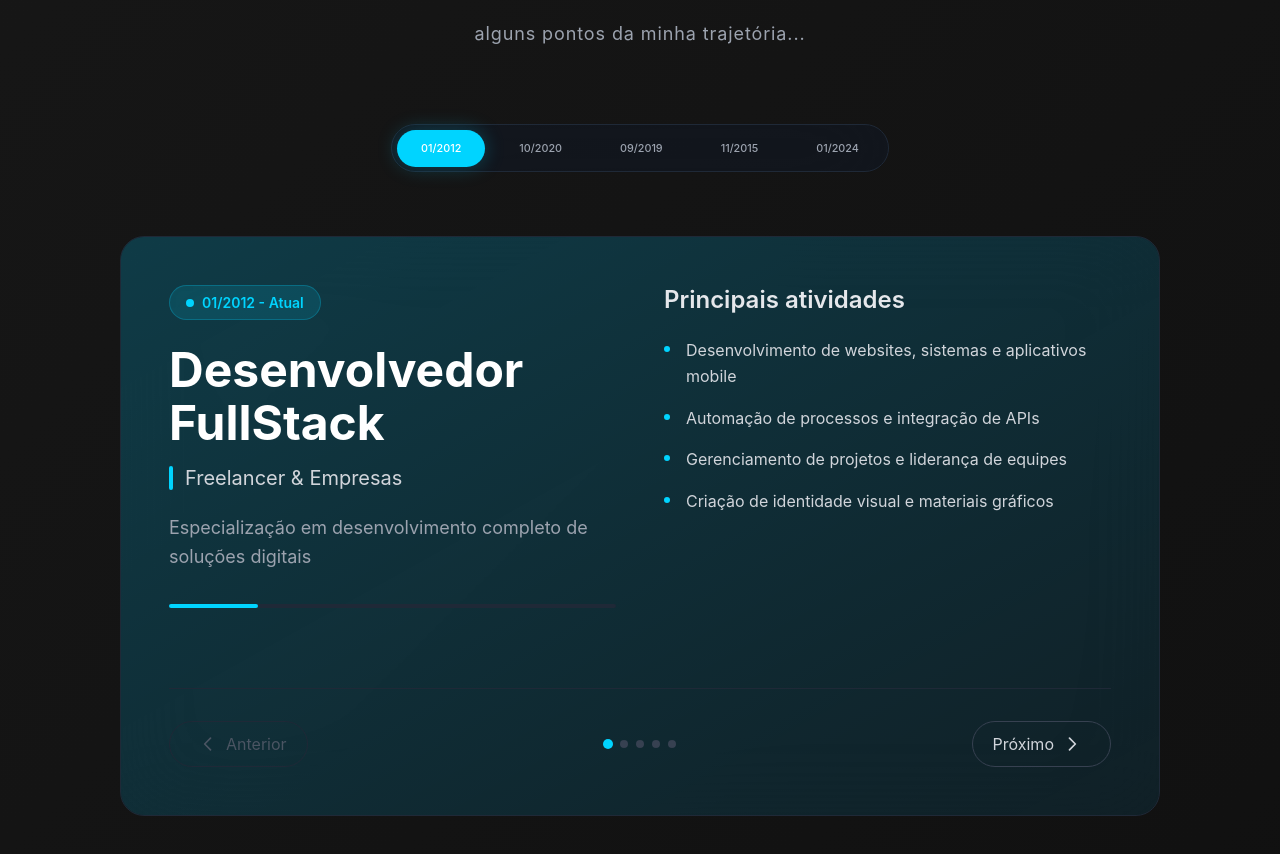
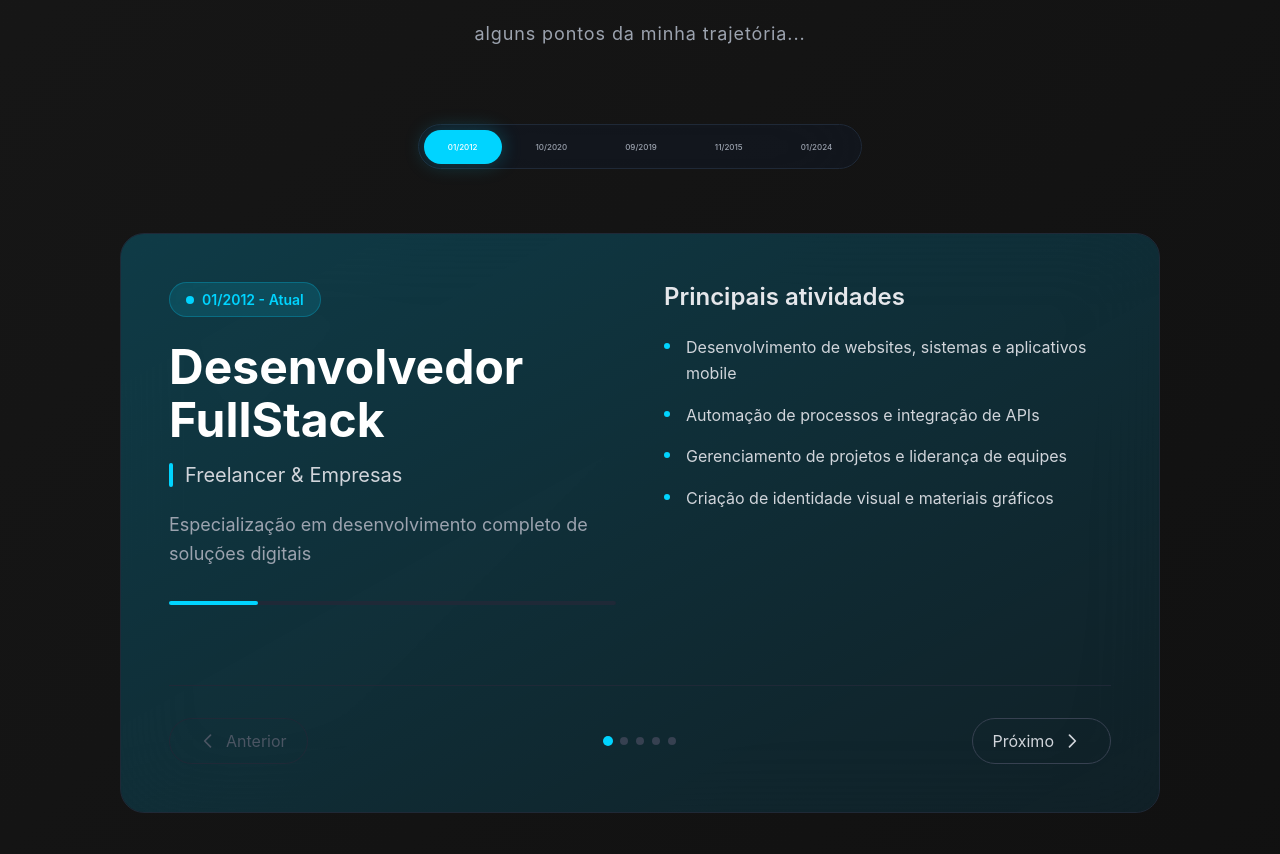
Before and after one commit to jottasilva/portfolio, a React (Create React App) app: page / in a window 1280 px wide. Shown: the part 5940-6794 px from the top of the page. Built offline with nearby package versions, Linux system fonts and the light colour scheme; a web font is replaced by a local one.

Commit message:
Update timeline.css

```diff
--- a/src/css/timeline.css
+++ b/src/css/timeline.css
@@ -326,7 +326,7 @@
 
   .timeline-nav-container {
     margin-bottom: 3rem;
-    padding: 0 1.5rem;
+    padding: 0 1rem;
   }
 
   .timeline-nav {
@@ -338,7 +338,7 @@
 
   .timeline-nav-btn {
     padding: 0.75rem 1.25rem;
-    font-size: 0.675rem;
+    font-size: 0.5rem;
   }
 
   .timeline-content-area {
```
